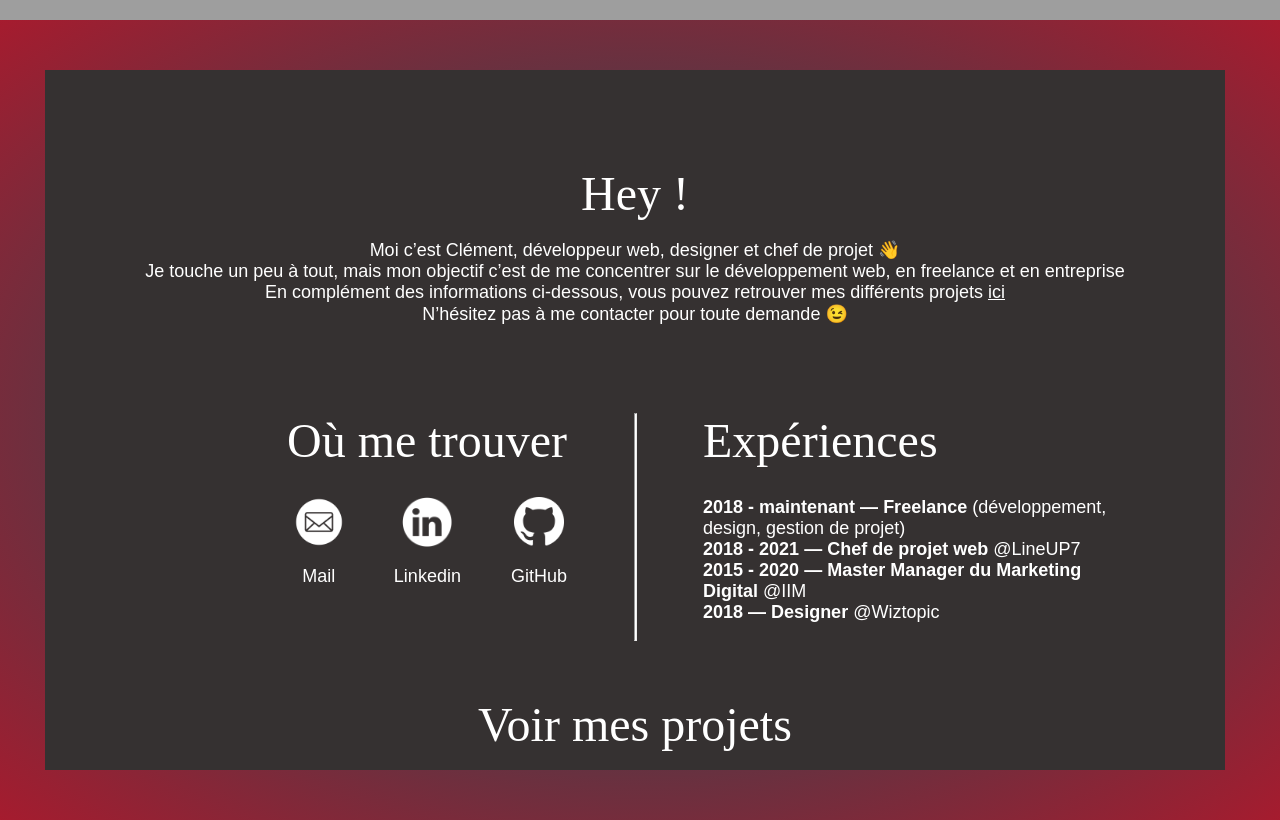
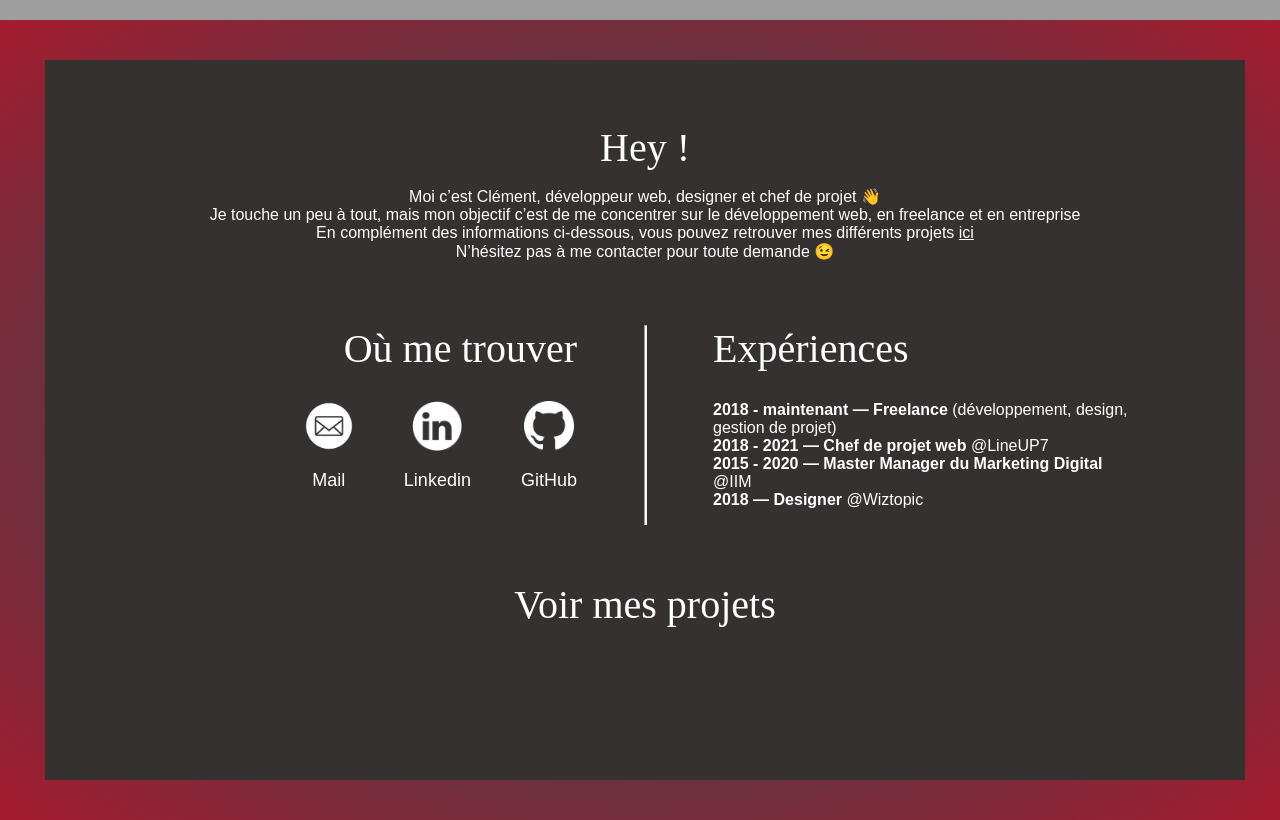
Before and after one commit to ClementRayer/portfolio-2021, a Vue app in the folder clement-rayer-portfolio-2021-app/: page / in a window 1280 px wide. Shown: the part 780-1600 px from the top of the page. Built offline with nearby package versions, Linux system fonts and the light colour scheme; grey boxes are pictures that could not be loaded.

Commit message:
Home + Projects - Responsive tweaks

```diff
--- a/clement-rayer-portfolio-2021-app/src/components/HomeAbout.vue
+++ b/clement-rayer-portfolio-2021-app/src/components/HomeAbout.vue
@@ -229,6 +229,34 @@ export default {
         }
     }
 }
+@media screen and (max-width: 1367px) {
+    #about-body{
+        #about-background{
+            top: calc(100vh + 40px);
+            left: 45px;
+            width: calc(100vw - 80px);
+            height: calc(100vh - 80px);
+            #about-title, h3{
+                font-size: 2.5rem;
+            }
+            .about-intro{
+                margin-top: 8vh;
+                #about-description{
+                    font-size: 1rem;
+                }
+            }
+            #about-infos{
+                margin-top: 8vh;
+                #about-infos-experiences{
+                    #experiences-details{
+                        font-size: 1rem;
+                    }
+                }
+            }
+        }
+    }
+}
+
 @media screen and (max-width: 1025px) {
     #about-body{
         #about-background{
@@ -240,7 +268,6 @@ export default {
                 #about-description{
                     width: 90%;
                     margin-left: 5%;
-                    font-size: 1rem;
                 }
             }
             #about-infos{
--- a/clement-rayer-portfolio-2021-app/src/components/ProjectListItem.vue
+++ b/clement-rayer-portfolio-2021-app/src/components/ProjectListItem.vue
@@ -182,7 +182,7 @@ export default {
     .project-item{
         .project-item-content{
             margin: 4.6vh 0;
-            font-size: 5rem;
+            font-size: 4rem;
             .project-item-infos{
                 .project-infos-left{
                     .project-type{
```
